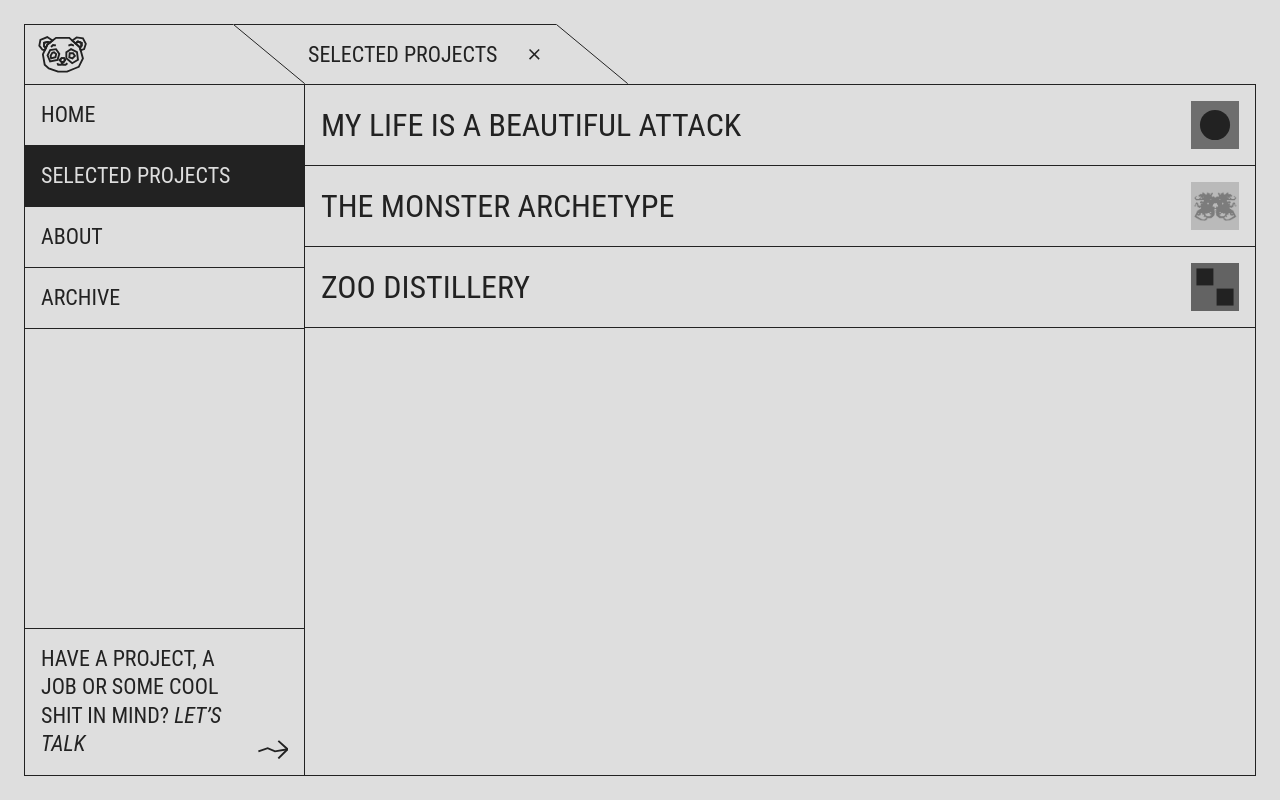
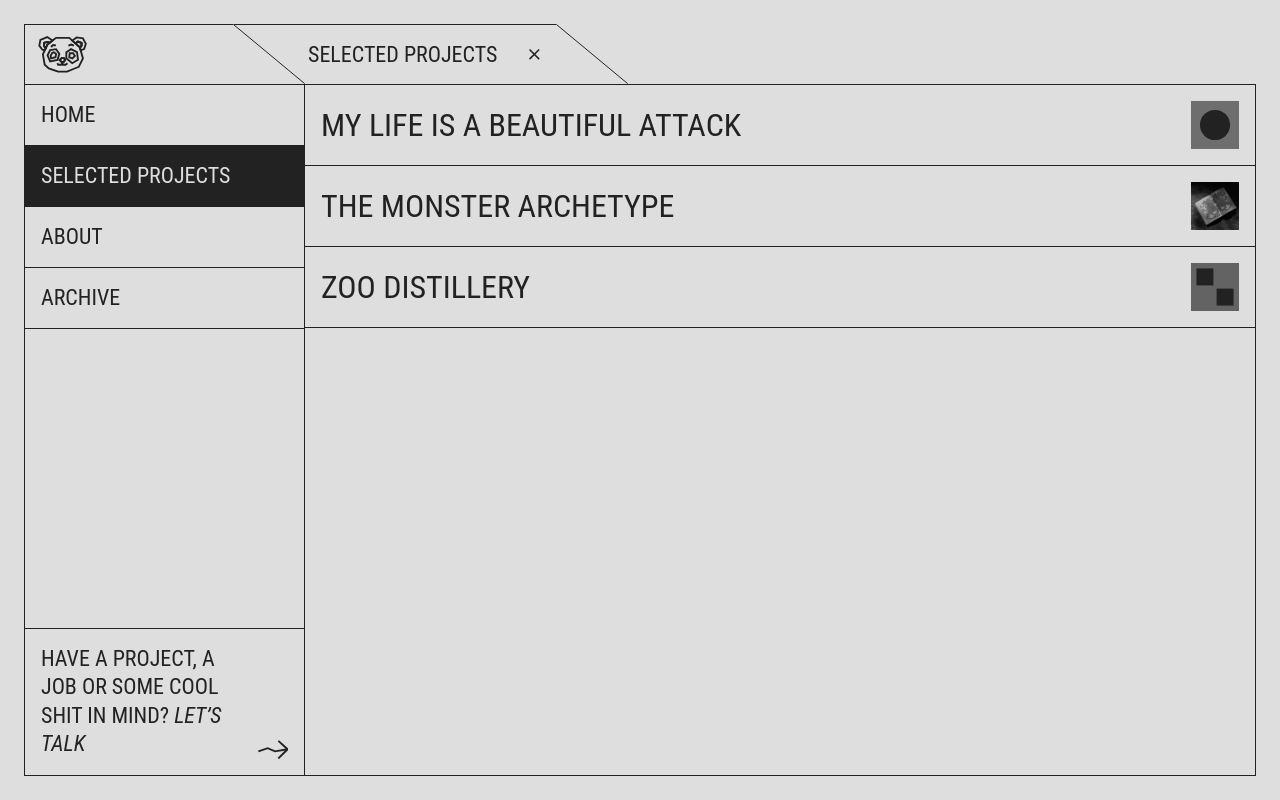
Before and after one commit to Zeruxth/portfolio, a Next.js app: page /projects in a window 1280 px wide. Built offline with nearby package versions, Linux system fonts and the light colour scheme; a web font is replaced by a local one.

Commit message:
Swap the Monster Archetype thumbnail for Figma 2129:611
JPEG, with the frame's baked-in stroke cropped off like the other tiles.

Co-Authored-By: Claude Opus 5.5 <noreply@anthropic.com>
Claude-Session: https://claude.ai/code/session_01APLcPoQN59rA7hQUSKZUyN

```diff
--- a/content/projects.ts
+++ b/content/projects.ts
@@ -115,12 +115,12 @@ export const PROJECTS: Project[] = [
   {
     slug: "the-monster-archetype",
     title: "The monster archetype",
-    // meta and copy are from the inner page (Figma 2123:4301), thumbnail from 2129:612
+    // meta and copy are from the inner page (Figma 2123:4301), thumbnail from 2129:611
     description: MONSTER_SUMMARY,
     disciplines: ["Editorial", "Web", "Research"],
     year: "2026",
     note: "Graduation project",
-    image: "/projects/the-monster-archetype/thumb.png",
+    image: "/projects/the-monster-archetype/thumb.jpg",
     study: {
       summary: MONSTER_SUMMARY,
       // TODO(aki): real URL
```
Also changed, not shown: public/projects/the-monster-archetype/thumb.jpg (added), public/projects/the-monster-archetype/thumb.png (deleted).
